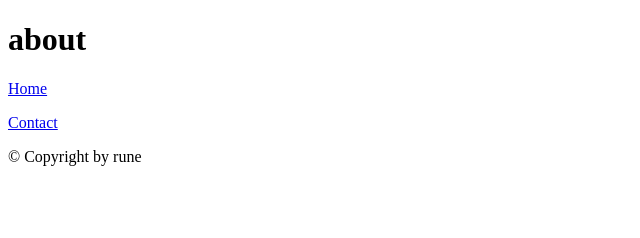
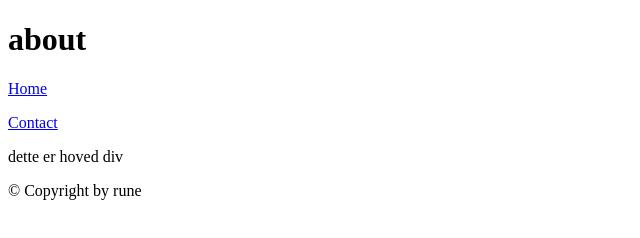
Before and after one commit to runep/runep.github.com, a plain HTML site: page about.html in a window 1280 px wide. Shown: the whole page, without its empty margins (0-640 px from the left). Drawn offline with Linux system fonts and the light colour scheme.

Commit message:
Lagt til about

```diff
--- a/about.html
+++ b/about.html
@@ -26,7 +26,7 @@
                     <a href="/contact">Contact</a>
                 </p>
             </nav>
-            <div></div>
+            <div>dette er hoved div</div>
             <footer>
                 <p>
                     &copy; Copyright  by rune
```
